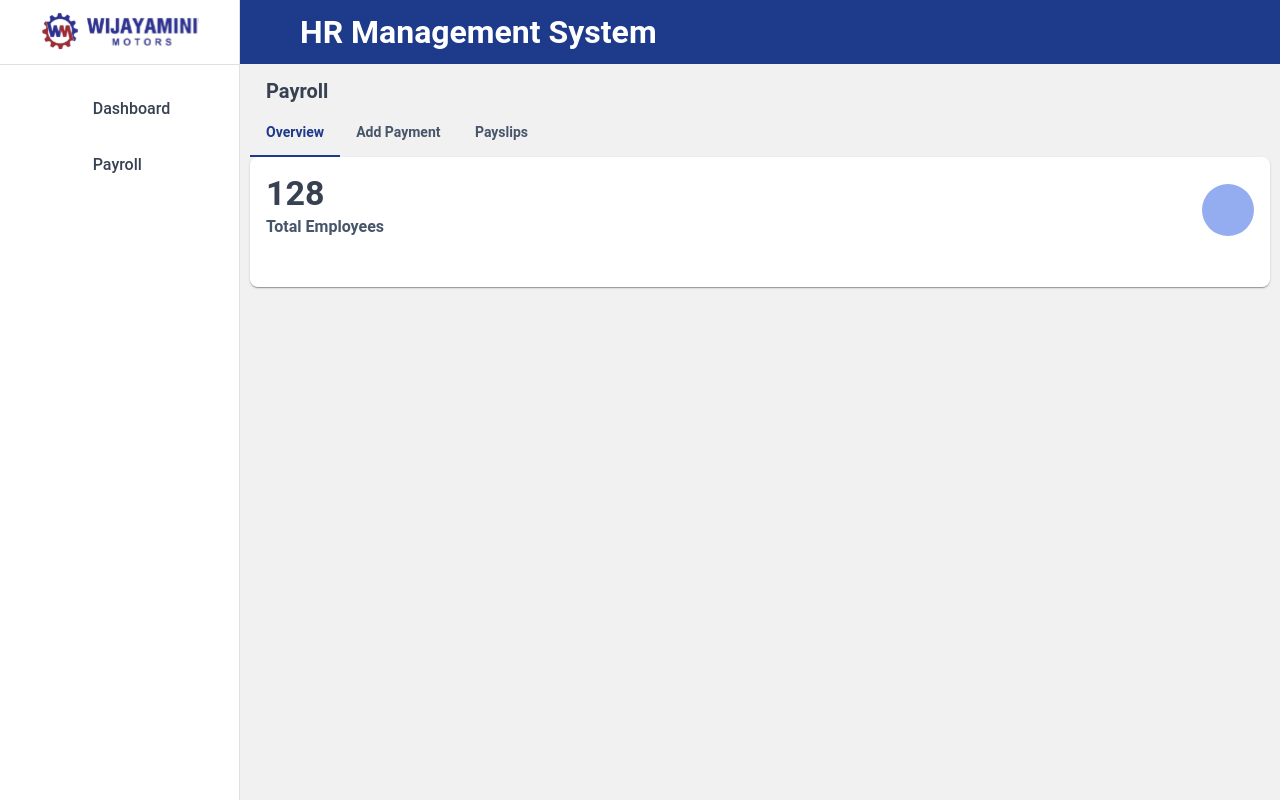
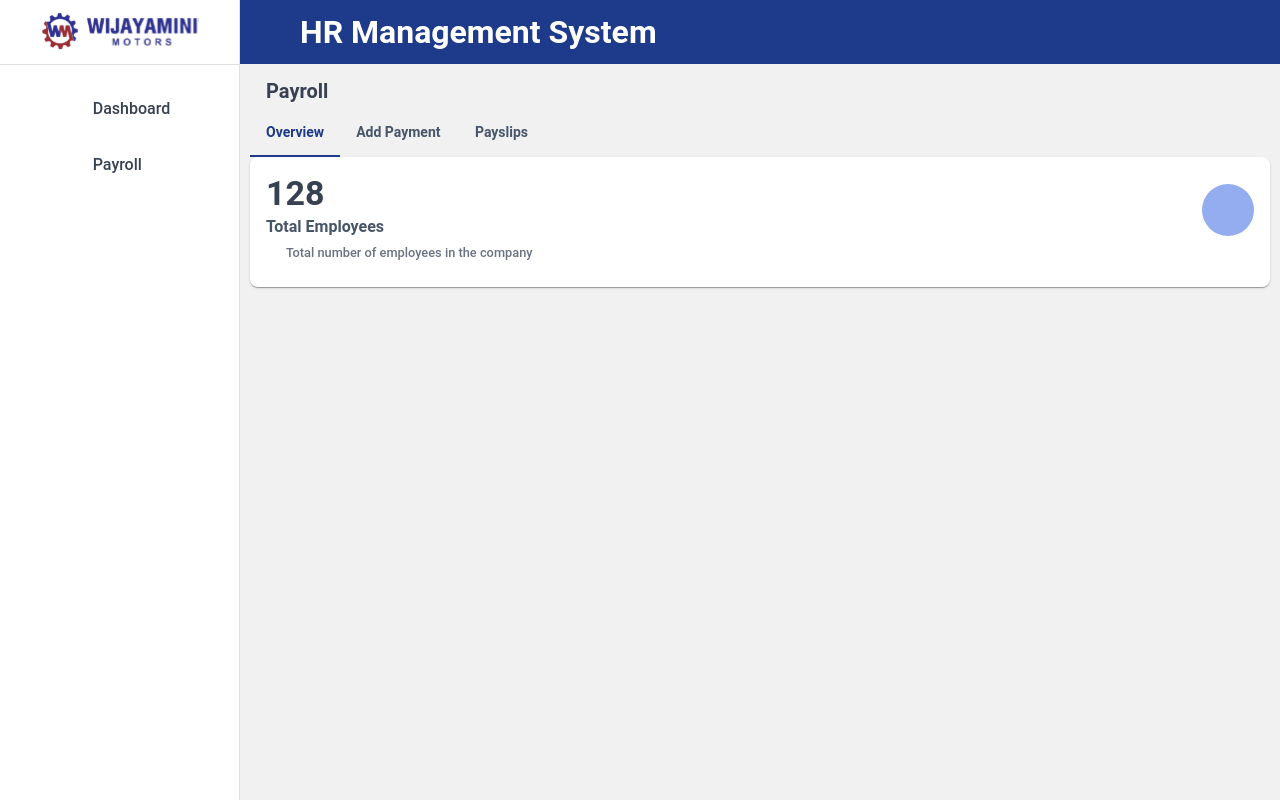
Before and after one commit to nadildiksure1018-blip/hr-managment, a React (Vite) app in the folder frontend/: page /payroll/overview in a window 1280 px wide. Built offline with nearby package versions, Linux system fonts and the light colour scheme; some icons are missing.

Commit message:
kpi final

```diff
--- a/frontend/src/components/reusable/Kpi.tsx
+++ b/frontend/src/components/reusable/Kpi.tsx
@@ -51,7 +51,7 @@ export default function KpiCard({
                 variant="body2"
                 color="text.disabled"
                 mt={0.5}
-                fontWeight={600}
+                fontWeight={500}
               >
                 {description}
               </Typography>
--- a/frontend/src/pages/subpages/payroll/Overview.tsx
+++ b/frontend/src/pages/subpages/payroll/Overview.tsx
@@ -8,7 +8,7 @@ function Overview() {
     <Kpi title="Total Employees"
           value={128}
           icon={<DashboardIcon />}
-          color="primary.main"
+          description="Total number of employees in the company"
           subIcon={<DashboardIcon />}
         />
   )
```
